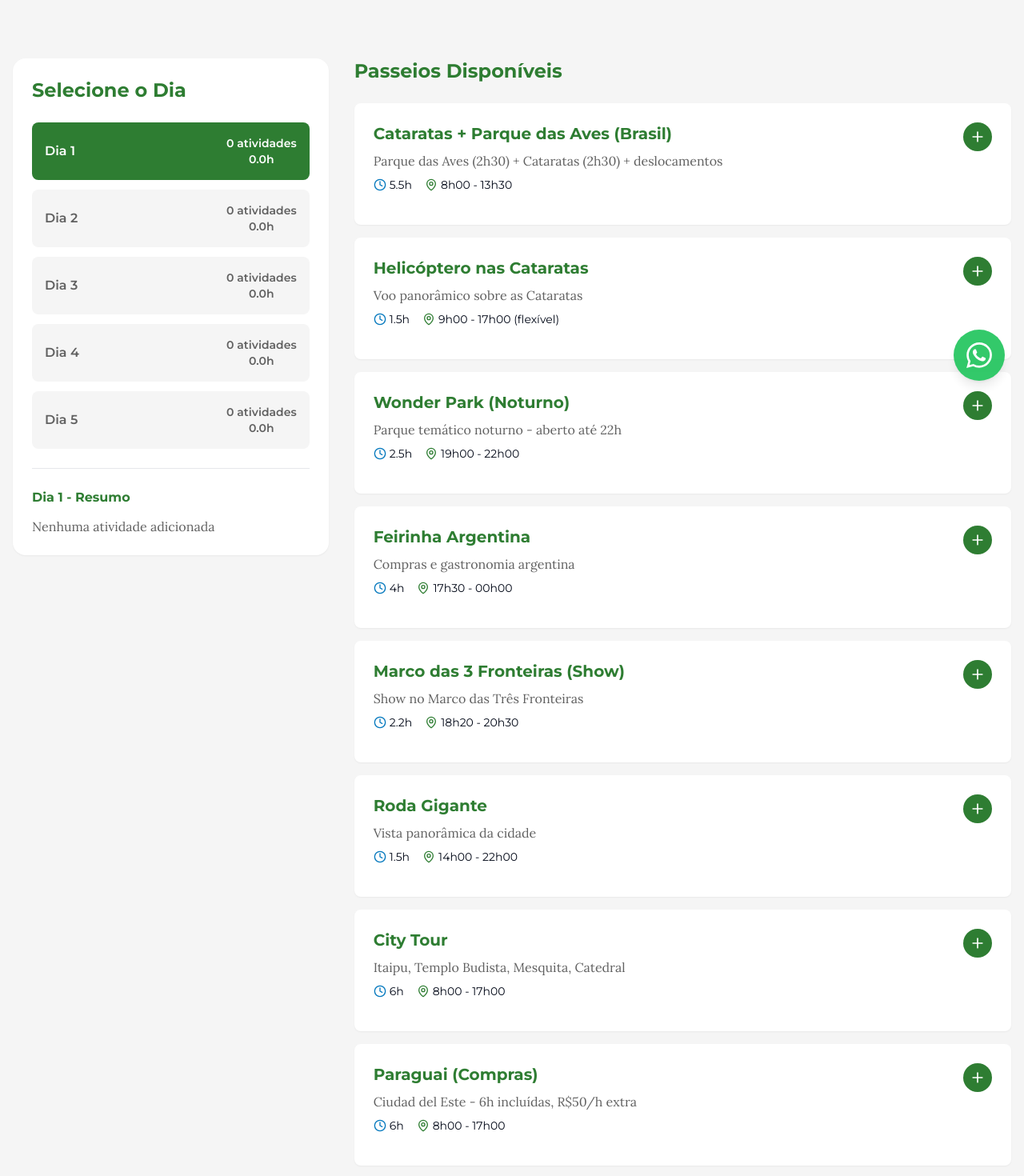
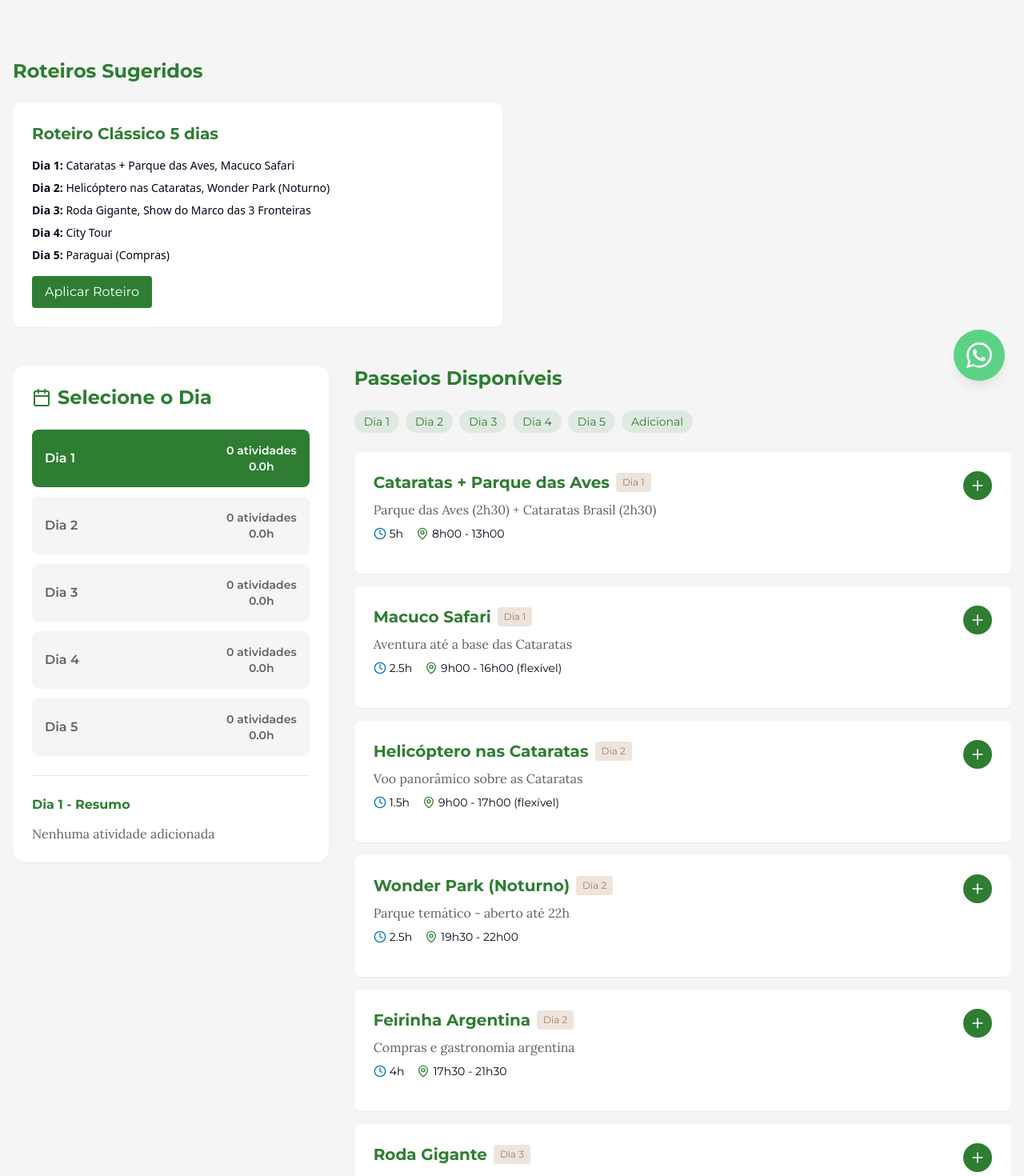
Before and after one commit to MoakaharaTurismo/moakahara-turismo-web-71, a React (Vite) app: page /roteiros in a window 1280 px wide. Shown: the part 300-1770 px from the top of the page at 80% size. Built offline with nearby package versions, Linux system fonts and the light colour scheme; a web font is replaced by a local one.

Commit message:
feat: Implement new pages and features

```diff
--- a/src/pages/ComboPage.tsx
+++ b/src/pages/ComboPage.tsx
@@ -12,45 +12,48 @@ const ComboPage = () => {
     {
       id: 'city-tour',
       name: 'City Tour Foz do Iguaçu',
-      description: 'Itaipu, Templo Budista, almoço no Barracão, Catedral Guadalupe, Mesquita e tour pelas principais avenidas',
+      description: 'Itaipu → Templo Budista → almoço no Barracão → Catedral Guadalupe → Mesquita → tour pelas avenidas principais',
       price: 350,
       priceFor2: 200,
-      icon: '🏛️',
-      duration: '8 horas',
+      icon: '🎟️',
+      duration: '5-7 horas',
       groupSize: 'Até 4 pessoas'
     },
     {
       id: 'cataratas-brasil',
       name: 'Cataratas do Iguaçu – Brasil',
-      description: 'Transporte ida e volta para as majestosas Cataratas do lado brasileiro',
-      price: 100,
-      icon: '🇧🇷',
+      description: 'Transporte ida e volta + ingresso',
+      price: 205,
+      details: 'R$ 105 (ingresso) + R$ 100 (transporte)',
+      icon: '🏞️',
       duration: '4 horas',
       groupSize: 'Por pessoa'
     },
     {
       id: 'cataratas-argentina',
       name: 'Cataratas do Iguaçu – Argentina',
-      description: 'Transporte ida e volta para explorar as trilhas argentinas das Cataratas',
-      price: 450,
-      icon: '🇦🇷',
+      description: 'Transporte ida e volta + ingresso',
+      price: 700,
+      details: 'R$ 250 (ingresso) + R$ 450 (transporte)',
+      icon: '🌊',
       duration: '6 horas',
       groupSize: 'Por pessoa'
     },
     {
       id: 'paraguai',
       name: 'Compras no Paraguai',
-      description: 'Transporte ida e volta para Ciudad del Este',
+      description: 'Transporte ida e volta (6h incluídas; +R$50/h extra)',
       price: 250,
       icon: '🇵🇾',
-      duration: '6 horas',
+      duration: '6+ horas',
       groupSize: 'Por pessoa'
     },
     {
       id: 'marco-fronteiras',
       name: 'Marco das Três Fronteiras + Roda Gigante',
-      description: 'Transporte ida e volta para o ponto de encontro dos três países',
-      price: 80,
+      description: 'Transporte + ingressos para Marco e Roda Gigante',
+      price: 215,
+      details: 'Marco R$ 55 + Roda R$ 80 + Transporte R$ 80',
       icon: '🎡',
       duration: '3 horas',
       groupSize: 'Por pessoa'
@@ -125,7 +128,7 @@ Valor total: R$ ${total.toFixed(2).replace('.', ',')}
 
 Gostaria de mais informações!`;
 
-    const whatsappNumber = "5545999999999";
+    const whatsappNumber = "5545999096511";
     const url = `https://wa.me/${whatsappNumber}?text=${encodeURIComponent(message)}`;
     window.open(url, '_blank');
   };
@@ -169,9 +172,15 @@ Gostaria de mais informações!`;
                           </h3>
                         </div>
 
-                        <p className="font-lora text-cinza-pedra mb-4">
+                        <p className="font-lora text-cinza-pedra mb-2">
                           {tour.description}
                         </p>
+
+                        {tour.details && (
+                          <p className="font-montserrat text-sm text-ocre-terra mb-4">
+                            {tour.details}
+                          </p>
+                        )}
 
                         <div className="flex flex-wrap gap-4 text-sm text-cinza-pedra">
                           <div className="flex items-center gap-1">
@@ -241,7 +250,23 @@ Gostaria de mais informações!`;
                   </div>
                 </div>
 
-                {/* Discount Info */}
+                {/* Discount Rules */}
+                <div className="mb-6 space-y-2">
+                  <div className={`flex justify-between items-center p-2 rounded ${getTotalDays() === 1 ? 'bg-ocre-terra/10' : 'bg-gray-50'}`}>
+                    <span className="font-lora text-sm">1 dia</span>
+                    <span className="font-bold text-sm">0% OFF</span>
+                  </div>
+                  <div className={`flex justify-between items-center p-2 rounded ${getTotalDays() === 2 ? 'bg-verde-floresta/10' : 'bg-gray-50'}`}>
+                    <span className="font-lora text-sm">2 dias</span>
+                    <span className="font-bold text-sm">10% OFF</span>
+                  </div>
+                  <div className={`flex justify-between items-center p-2 rounded ${getTotalDays() >= 3 ? 'bg-azul-cataratas/10' : 'bg-gray-50'}`}>
+                    <span className="font-lora text-sm">3+ dias</span>
+                    <span className="font-bold text-sm">30% OFF</span>
+                  </div>
+                </div>
+
+                {/* Current Discount */}
                 <div className="mb-6">
                   <div className="flex justify-between items-center mb-2">
                     <span className="font-lora">Desconto aplicado:</span>
--- a/src/pages/IngressosPage.tsx
+++ b/src/pages/IngressosPage.tsx
@@ -26,7 +26,7 @@ const IngressosPage = () => {
       description: 'Sinta a grandiosidade da natureza na Garganta do Diabo e em trilhas envolventes por passarelas molhadas — um espetáculo da UNESCO que emociona todos os sentidos.',
       highlight: 'Vista panorâmica das quedas mais famosas do mundo',
       prices: {
-        description: 'Brasileiro: R$ 105 (ingresso) + R$ 100 (transporte) = R$ 205 total'
+        description: 'Ingresso: R$ 105 (Brasileiro/Mercosul) ou R$ 116 (Estrangeiro) + Transporte: R$ 100 → Total: ~R$ 205'
       },
       duration: '4 horas',
       image: 'https://images.unsplash.com/photo-1433086966358-54859d0ed716?ixlib=rb-4.0.3&auto=format&fit=crop&w=800&q=80'
@@ -38,10 +38,22 @@ const IngressosPage = () => {
       description: 'Uma imersão impressionante do lado argentino: passarelas no meio das quedas, vista privilegiada da Garganta do Diabo argentina e o poder da água em toda sua extensão.',
       highlight: 'Proximidade única com as quedas',
       prices: {
-        description: 'Ingresso ~R$ 250 + Transporte R$ 450 = R$ 700 total'
+        description: 'Ingresso: ~P$ 45.000 (≈R$ 250) + Transporte: R$ 450 → Total: ~R$ 700'
       },
       duration: '6 horas',
       image: 'https://images.unsplash.com/photo-1482938289607-e9573fc25ebb?ixlib=rb-4.0.3&auto=format&fit=crop&w=800&q=80'
+    },
+    {
+      id: 'marco-fronteiras',
+      title: 'Marco das Três Fronteiras + Roda Gigante',
+      icon: '🇵🇾',
+      description: 'Do mirante das fronteiras, contemple o encontro dos rios e países num pôr do sol inesquecível. Depois, suba na Roda Gigante e veja Foz sob uma nova perspectiva.',
+      highlight: 'Encontro histórico dos três países',
+      prices: {
+        description: 'Marco: R$ 55 (adulto) / R$ 29 (meia) + Roda Gigante: R$ 80 + Transporte: R$ 80 → Total: ~R$ 215'
+      },
+      duration: '3 horas',
+      image: 'https://images.unsplash.com/photo-1472396961693-142e6e269027?ixlib=rb-4.0.3&auto=format&fit=crop&w=800&q=80'
     },
     {
       id: 'parque-aves',
@@ -75,18 +87,6 @@ const IngressosPage = () => {
       highlight: 'Diversão garantida para toda família',
       prices: {
         description: 'Passaporte Combo: R$ 150 (adulto) | R$ 120 (criança > 5 anos)'
-      },
-      duration: '3 horas',
-      image: 'https://images.unsplash.com/photo-1472396961693-142e6e269027?ixlib=rb-4.0.3&auto=format&fit=crop&w=800&q=80'
-    },
-    {
-      id: 'marco-fronteiras',
-      title: 'Marco das Três Fronteiras + Roda Gigante',
-      icon: '🇵🇾',
-      description: 'Do mirante das fronteiras, contemple o encontro dos rios e países num pôr do sol inesquecível. Depois, suba na Roda Gigante e veja Foz sob uma nova perspectiva.',
-      highlight: 'Encontro histórico dos três países',
-      prices: {
-        description: 'Marco R$ 55 + Roda Gigante R$ 80 + Transporte R$ 80 = R$ 215 total'
       },
       duration: '3 horas',
       image: 'https://images.unsplash.com/photo-1472396961693-142e6e269027?ixlib=rb-4.0.3&auto=format&fit=crop&w=800&q=80'
--- a/src/pages/RoteirosPage.tsx
+++ b/src/pages/RoteirosPage.tsx
@@ -3,7 +3,7 @@ import React, { useState } from 'react';
 import Navigation from '../components/Navigation';
 import Footer from '../components/Footer';
 import WhatsAppButton from '../components/WhatsAppButton';
-import { Clock, MapPin, Plus, Minus, AlertTriangle, CheckCircle } from 'lucide-react';
+import { Clock, MapPin, Plus, Minus, AlertTriangle, CheckCircle, Calendar } from 'lucide-react';
 
 const RoteirosPage = () => {
   const [selectedDay, setSelectedDay] = useState(1);
@@ -17,12 +17,22 @@ const RoteirosPage = () => {
 
   const passeios = [
     {
-      id: 'cataratas-brasil',
-      nome: 'Cataratas + Parque das Aves (Brasil)',
-      duracao: 5.5,
-      descricao: 'Parque das Aves (2h30) + Cataratas (2h30) + deslocamentos',
-      horario: '8h00 - 13h30',
-      categoria: 'natureza'
+      id: 'cataratas-parque-aves',
+      nome: 'Cataratas + Parque das Aves',
+      duracao: 5,
+      descricao: 'Parque das Aves (2h30) + Cataratas Brasil (2h30)',
+      horario: '8h00 - 13h00',
+      categoria: 'natureza',
+      sugestao: 'Dia 1'
+    },
+    {
+      id: 'macuco-safari',
+      nome: 'Macuco Safari',
+      duracao: 2.5,
+      descricao: 'Aventura até a base das Cataratas',
+      horario: '9h00 - 16h00 (flexível)',
+      categoria: 'aventura',
+      sugestao: 'Dia 1'
     },
     {
       id: 'helicoptero',
@@ -30,31 +40,26 @@ const RoteirosPage = () => {
       duracao: 1.5,
       descricao: 'Voo panorâmico sobre as Cataratas',
       horario: '9h00 - 17h00 (flexível)',
-      categoria: 'aventura'
+      categoria: 'aventura',
+      sugestao: 'Dia 2'
     },
     {
       id: 'wonder-park',
       nome: 'Wonder Park (Noturno)',
       duracao: 2.5,
-      descricao: 'Parque temático noturno - aberto até 22h',
-      horario: '19h00 - 22h00',
-      categoria: 'entretenimento'
+      descricao: 'Parque temático - aberto até 22h',
+      horario: '19h30 - 22h00',
+      categoria: 'entretenimento',
+      sugestao: 'Dia 2'
     },
     {
       id: 'feirinha-argentina',
       nome: 'Feirinha Argentina',
       duracao: 4,
       descricao: 'Compras e gastronomia argentina',
-      horario: '17h30 - 00h00',
-      categoria: 'compras'
-    },
-    {
-      id: 'marco-show',
-      nome: 'Marco das 3 Fronteiras (Show)',
-      duracao: 2.2,
-      descricao: 'Show no Marco das Três Fronteiras',
-      horario: '18h20 - 20h30',
-      categoria: 'cultura'
+      horario: '17h30 - 21h30',
+      categoria: 'compras',
+      sugestao: 'Dia 2'
     },
     {
       id: 'roda-gigante',
@@ -62,23 +67,35 @@ const RoteirosPage = () => {
       duracao: 1.5,
       descricao: 'Vista panorâmica da cidade',
       horario: '14h00 - 22h00',
-      categoria: 'entretenimento'
+      categoria: 'entretenimento',
+      sugestao: 'Dia 3'
+    },
+    {
+      id: 'marco-show',
+      nome: 'Show do Marco das 3 Fronteiras',
+      duracao: 2.2,
+      descricao: 'Show no Marco das Três Fronteiras',
+      horario: '18h20 - 20h30',
+      categoria: 'cultura',
+      sugestao: 'Dia 3'
     },
     {
       id: 'city-tour',
       nome: 'City Tour',
       duracao: 6,
       descricao: 'Itaipu, Templo Budista, Mesquita, Catedral',
-      horario: '8h00 - 17h00',
-      categoria: 'cultura'
+      horario: '8h00 - 15h00',
+      categoria: 'cultura',
+      sugestao: 'Dia 4'
     },
     {
       id: 'paraguai',
       nome: 'Paraguai (Compras)',
       duracao: 6,
-      descricao: 'Ciudad del Este - 6h incluídas, R$50/h extra',
+      descricao: 'Ciudad del Este - 6h incluídas, +R$50/h extra',
       horario: '8h00 - 17h00',
-      categoria: 'compras'
+      categoria: 'compras',
+      sugestao: 'Dia 5'
     },
     {
       id: 'cataratas-argentina',
@@ -86,15 +103,8 @@ const RoteirosPage = () => {
       duracao: 8,
       descricao: 'Lado argentino das Cataratas',
       horario: '7h00 - 18h00',
-      categoria: 'natureza'
-    },
-    {
-      id: 'macuco-safari',
-      nome: 'Macuco Safari',
-      duracao: 2.5,
-      descricao: 'Aventura até a base das Cataratas',
-      horario: '9h00 - 16h00',
-      categoria: 'aventura'
+      categoria: 'natureza',
+      sugestao: 'Adicional'
     }
   ];
 
@@ -131,6 +141,9 @@ const RoteirosPage = () => {
         if (passeio1.id === 'feirinha-argentina' && passeio2.id === 'marco-show') {
           conflitos.push('Feirinha Argentina e Marco Show têm horários conflitantes');
         }
+        if (passeio1.id === 'city-tour' && passeio2.duracao > 3) {
+          conflitos.push('City Tour é muito longo para combinar com outras atividades extensas');
+        }
       }
     }
 
@@ -149,9 +162,9 @@ const RoteirosPage = () => {
       if (roteiro[dia].length > 0) {
         mensagem += `*Dia ${dia}:*\n`;
         roteiro[dia].forEach(passeio => {
-          mensagem += `• ${passeio.nome}\n`;
+          mensagem += `• ${passeio.nome} (${passeio.duracao}h)\n`;
         });
-        mensagem += `\n`;
+        mensagem += `Total: ${calcularDuracaoTotal(dia)}h\n\n`;
       }
     });
 
@@ -160,6 +173,23 @@ const RoteirosPage = () => {
     const whatsappNumber = "5545999096511";
     const url = `https://wa.me/${whatsappNumber}?text=${encodeURIComponent(mensagem)}`;
     window.open(url, '_blank');
+  };
+
+  const roteirosPreDefinidos = [
+    {
+      nome: "Roteiro Clássico 5 dias",
+      dias: {
+        1: [passeios[0], passeios[1]], // Cataratas + Parque + Macuco
+        2: [passeios[2], passeios[3]], // Helicóptero + Wonder Park
+        3: [passeios[5], passeios[6]], // Roda Gigante + Marco Show
+        4: [passeios[7]], // City Tour
+        5: [passeios[8]]  // Paraguai
+      }
+    }
+  ];
+
+  const aplicarRoteiroPreDefinido = (roteiroPre) => {
+    setRoteiro(roteiroPre.dias);
   };
 
   return (
@@ -182,12 +212,43 @@ const RoteirosPage = () => {
 
       <section className="py-20">
         <div className="container mx-auto px-4">
+
+          {/* Roteiros Pré-definidos */}
+          <div className="mb-12">
+            <h3 className="font-montserrat text-2xl font-bold text-verde-floresta mb-6">
+              Roteiros Sugeridos
+            </h3>
+            <div className="grid md:grid-cols-2 gap-6">
+              {roteirosPreDefinidos.map((roteiroPreDefinido, index) => (
+                <div key={index} className="bg-white rounded-lg p-6 shadow-sm">
+                  <h4 className="font-montserrat text-xl font-bold text-verde-floresta mb-4">
+                    {roteiroPreDefinido.nome}
+                  </h4>
+                  <div className="space-y-2 mb-4">
+                    {Object.keys(roteiroPreDefinido.dias).map(dia => (
+                      <div key={dia} className="text-sm">
+                        <strong>Dia {dia}:</strong> {roteiroPreDefinido.dias[dia].map(p => p.nome).join(', ')}
+                      </div>
+                    ))}
+                  </div>
+                  <button
+                    onClick={() => aplicarRoteiroPreDefinido(roteiroPreDefinido)}
+                    className="bg-verde-floresta text-white px-4 py-2 rounded font-montserrat hover:bg-azul-cataratas transition-all"
+                  >
+                    Aplicar Roteiro
+                  </button>
+                </div>
+              ))}
+            </div>
+          </div>
+
           <div className="grid lg:grid-cols-3 gap-8">
 
             {/* Seletor de Dias */}
             <div className="lg:col-span-1">
               <div className="bg-white rounded-2xl p-6 shadow-sm sticky top-24">
-                <h3 className="font-montserrat text-2xl font-bold text-verde-floresta mb-6">
+                <h3 className="font-montserrat text-2xl font-bold text-verde-floresta mb-6 flex items-center gap-2">
+                  <Calendar size={24} />
                   Selecione o Dia
                 </h3>
                 <div className="space-y-3">
@@ -221,9 +282,12 @@ const RoteirosPage = () => {
                     <p className="text-cinza-pedra font-lora">Nenhuma atividade adicionada</p>
                   ) : (
                     <div className="space-y-2">
-                      {roteiro[selectedDay].map(passeio => (
-                        <div key={passeio.id} className="flex justify-between items-center bg-branco-gelo p-2 rounded">
-                          <span className="text-sm font-lora">{passeio.nome}</span>
+                      {roteiro[selectedDay].map((passeio, index) => (
+                        <div key={index} className="flex justify-between items-center bg-branco-gelo p-2 rounded">
+                          <div>
+                            <span className="text-sm font-lora font-semibold">{passeio.nome}</span>
+                            <div className="text-xs text-cinza-pedra">{passeio.horario}</div>
+                          </div>
                           <button
                             onClick={() => removerPasseio(passeio.id)}
                             className="text-red-500 hover:text-red-700"
@@ -256,6 +320,21 @@ const RoteirosPage = () => {
               <h3 className="font-montserrat text-2xl font-bold text-verde-floresta mb-6">
                 Passeios Disponíveis
               </h3>
+
+              {/* Filtro por sugestão */}
+              <div className="mb-6">
+                <div className="flex flex-wrap gap-2">
+                  {['Dia 1', 'Dia 2', 'Dia 3', 'Dia 4', 'Dia 5', 'Adicional'].map(sugestao => (
+                    <span
+                      key={sugestao}
+                      className="bg-verde-floresta/10 text-verde-floresta px-3 py-1 rounded-full text-sm font-montserrat"
+                    >
+                      {sugestao}
+                    </span>
+                  ))}
+                </div>
+              </div>
+
               <div className="grid gap-4">
                 {passeios.map(passeio => {
                   const jaAdicionado = roteiro[selectedDay].some(p => p.id === passeio.id);
@@ -264,9 +343,14 @@ const RoteirosPage = () => {
                     <div key={passeio.id} className="bg-white rounded-lg p-6 shadow-sm hover:shadow-lg transition-all duration-300">
                       <div className="flex justify-between items-start mb-4">
                         <div className="flex-1">
-                          <h4 className="font-montserrat text-xl font-bold text-verde-floresta mb-2">
-                            {passeio.nome}
-                          </h4>
+                          <div className="flex items-center gap-2 mb-2">
+                            <h4 className="font-montserrat text-xl font-bold text-verde-floresta">
+                              {passeio.nome}
+                            </h4>
+                            <span className="bg-ocre-terra/20 text-ocre-terra px-2 py-1 rounded text-xs font-montserrat">
+                              {passeio.sugestao}
+                            </span>
+                          </div>
                           <p className="font-lora text-cinza-pedra mb-2">{passeio.descricao}</p>
                           <div className="flex flex-wrap gap-4 text-sm">
                             <div className="flex items-center gap-1">
```
Also changed, not shown: src/pages/CuriosidadesPage.tsx (+16 -16 lines), src/pages/HistoriasPage.tsx (+22 -22 lines).
